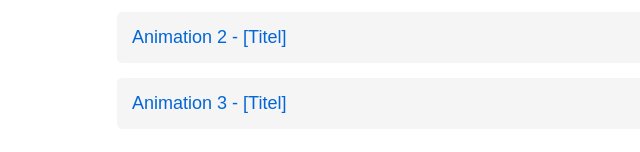
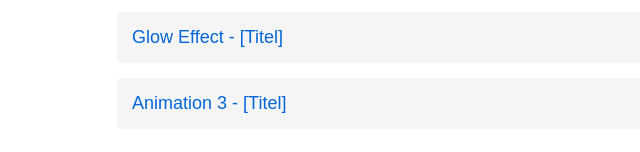
Before and after one commit to MS-B613/Beispielprojekte, a plain HTML site: page index.html in a window 1280 px wide. Shown: the part 228-380 px from the top of the page, 123-763 px from the left. Drawn offline with Linux system fonts and the light colour scheme.

Commit message:
Update index.html

```diff
--- a/index.html
+++ b/index.html
@@ -38,7 +38,7 @@
 
     <ul class="animation-list">
         <li><a href="animation1.html">Animation 1 - [Titel]</a></li>
-        <li><a href="animation2.html">Animation 2 - [Titel]</a></li>
+        <li><a href="glow_effect.html">Glow Effect - [Titel]</a></li>
         <li><a href="animation3.html">Animation 3 - [Titel]</a></li>
         <!-- Weitere Animationen -->
     </ul>
```
